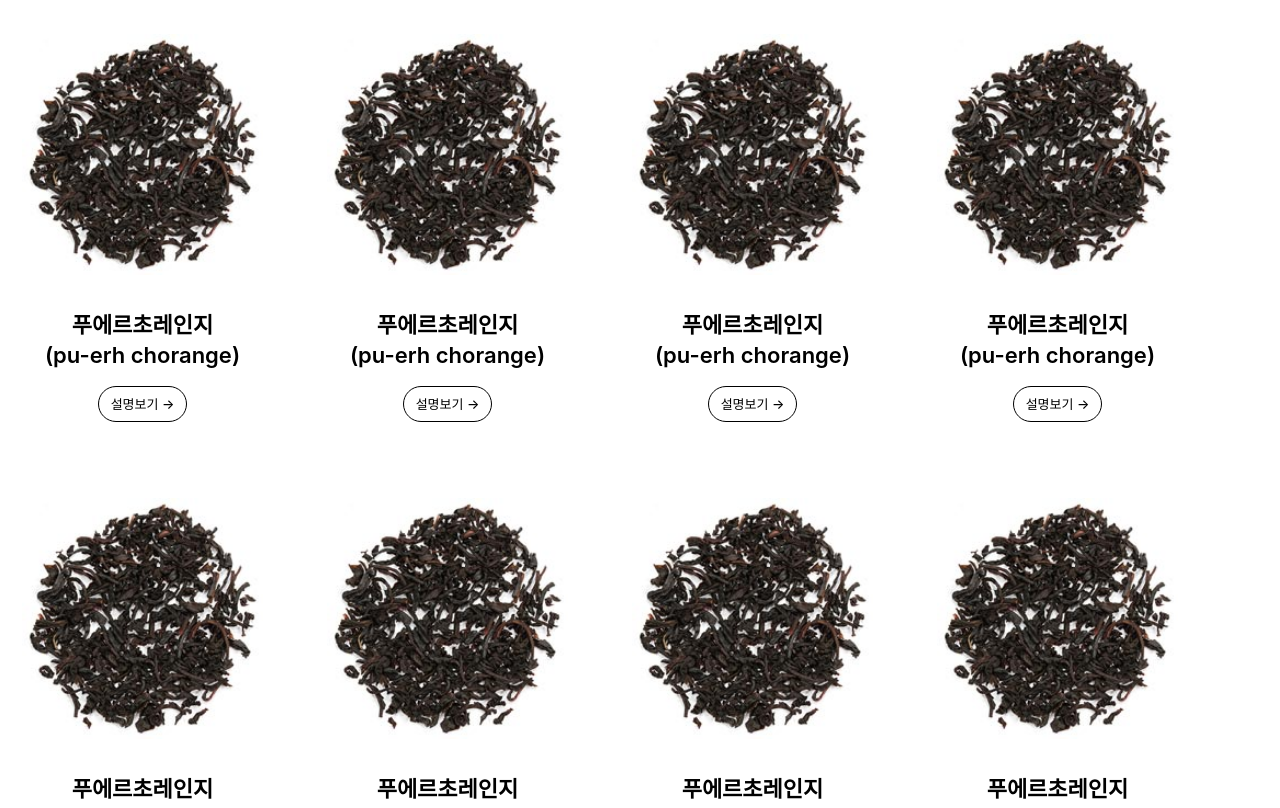
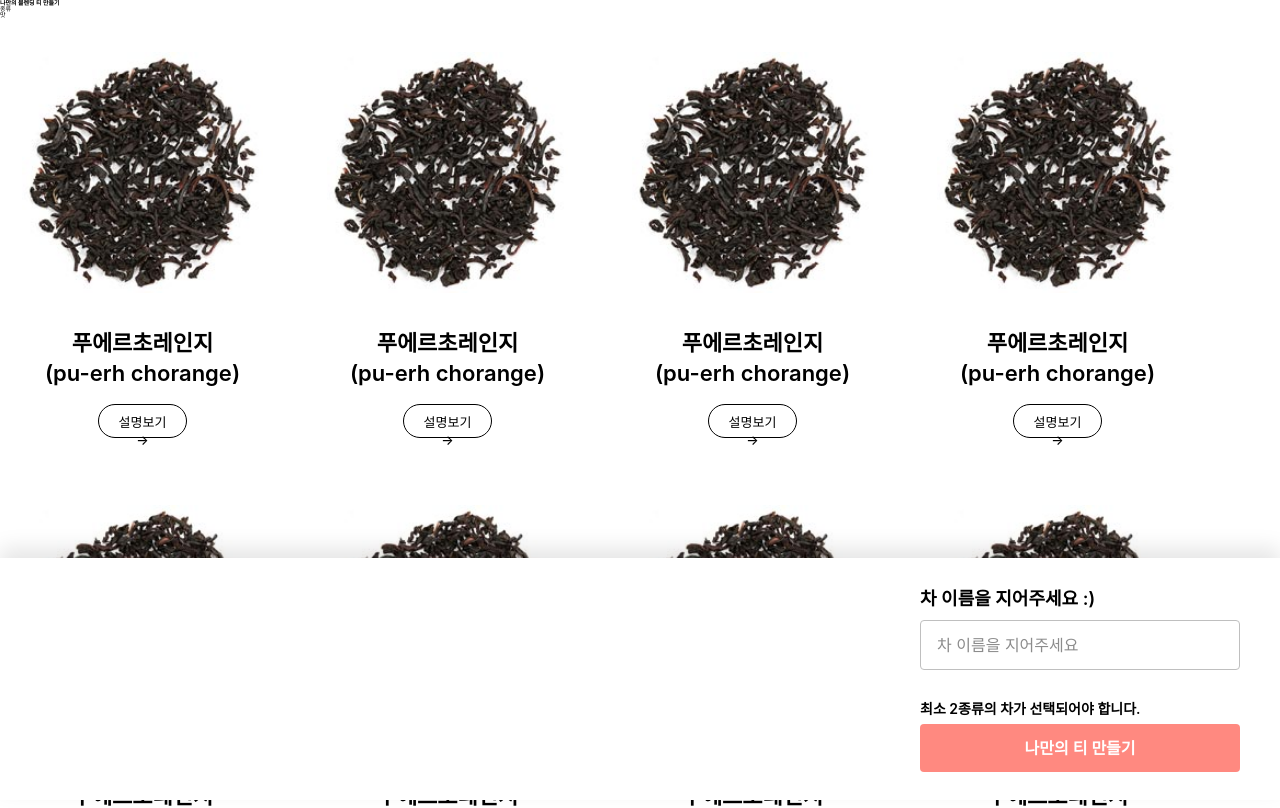
Before and after one commit to Tea-Bliss/FE_Tea_Bliss, a Next.js app: page /my-blending in a window 1280 px wide. Shown: the top 808 px of the page. Built offline with nearby package versions, Linux system fonts and the light colour scheme.

Commit message:
feat: footer 임시 완성

```diff
--- a/src/app/my-blending/MyBlendingPage.module.scss
+++ b/src/app/my-blending/MyBlendingPage.module.scss
@@ -0,0 +1,11 @@
+.main {
+  margin-bottom: 24.4rem;
+
+  @include tablet {
+    margin-bottom: 45.2rem;
+  }
+
+  @include mobile {
+    margin-bottom: 22.367rem;
+  }
+}
--- a/src/app/my-blending/page.tsx
+++ b/src/app/my-blending/page.tsx
@@ -1,23 +1,36 @@
 import TeaCardList from '@/components/myBlending/TeaCardList';
 import styles from '@/app/my-blending/MyBlendingPage.module.scss';
 import classNames from 'classnames/bind';
+import FixedBottomBar from '@/components/myBlending/FixedBottomBar';
 
 const cn = classNames.bind(styles);
 
 export default function MyBlendingPage() {
   return (
-    <main>
-      {/** 분류 섹션 */}
+    <>
+      <main className={cn('main')}>
+        {/** 분류 라벨*/}
         <section>
+          <h1>나만의 블렌딩 티 만들기</h1>
+          <div>
+            <p>종류</p>
             <ol></ol>
+          </div>
+          <div>
+            <p>맛</p>
             <ol></ol>
+          </div>
         </section>
-      {/** 카드리스트 섹션 */}
+        {/** 카드리스트 */}
         <section>
           <TeaCardList />
         </section>
-      {/** 조합 섹션 */}
-      <section></section>
       </main>
+
+      {/** 차 블렌딩 조합식 */}
+      <footer>
+        <FixedBottomBar />
+      </footer>
+    </>
   );
 }
--- /dev/null
+++ b/src/components/myBlending/FixedBottomBar/FixedBottomBar.module.scss
@@ -0,0 +1,97 @@
+.bottomBar {
+  @include flexSort(row, space-between, center, null);
+  padding: 2.8rem 4rem;
+  box-shadow: 0 -1rem 2rem rgba(0, 0, 0, 0.1);
+  position: fixed;
+  right: 0;
+  bottom: 0;
+  left: 0;
+  z-index: 2;
+  background-color: $black-1;
+
+  .dragArea {
+    display: none;
+
+    .dragIcon {
+      margin: 1.2rem 0; /* 상하 여백 설정 */
+      border: 0;
+      width: 2.4rem;
+      height: 0.32rem;
+      background-color: #d9d9d9;
+      border-radius: 0.5rem;
+    }
+  }
+
+  .firstArea {
+    width: 59.1rem;
+    height: 18.1rem;
+  }
+
+  .secondArea {
+    @include flexSort(column, null, null, 2.8rem);
+    width: 32rem;
+
+    .teaName {
+      @include flexSort(column, null, null, 0.8rem);
+
+      .labelName {
+        @include font(1.8rem, 600, 2.6rem);
+      }
+
+      .teaNameInput {
+        padding: 1.2rem 1.6rem;
+        border: 0.12rem solid $black-6;
+        width: 100%;
+        border-radius: 4px;
+        @include font(1.6rem, 400, 2.4rem);
+
+        &:focus {
+          border-color: $orange-5;
+        }
+
+        &::placeholder {
+          color: $black-7;
+        }
+      }
+    }
+
+    .submit {
+      @include flexSort(column, null, null, 0.4rem);
+
+      .message {
+        @include font(1.4rem, 600, 2.2rem);
+      }
+
+      .submitButton {
+        width: 100%;
+      }
+    }
+  }
+
+  @include tablet {
+    @include flexSort(column, null, null, 2.4rem);
+    padding: 2.8rem 2rem;
+
+    .firstArea {
+      width: 100%;
+      height: 18.8rem;
+    }
+
+    .secondArea {
+      width: 100%;
+    }
+  }
+
+  @include mobile {
+    padding: 1.2rem 2rem;
+    border-radius: 2.4rem 2.4rem 0 0;
+
+    .dragArea {
+      display: block;
+    }
+
+    .firstArea {
+      height: 15.167rem;
+    }
+  }
+}
--- /dev/null
+++ b/src/components/myBlending/FixedBottomBar/index.tsx
@@ -0,0 +1,32 @@
+'use client';
+
+import Button from '@/components/common/Button';
+import styles from '@/components/myBlending/FixedBottomBar/FixedBottomBar.module.scss';
+import classNames from 'classnames/bind';
+
+const cn = classNames.bind(styles);
+
+export default function FixedBottomBar() {
+  return (
+    <div className={cn('bottomBar')}>
+      <div className={cn('dragArea')}>
+        <hr className={cn('dragIcon')} />
+      </div>
+
+      <div className={cn('firstArea')}>{/** 티 조합 컴포넌트 추가 예정(스타일 미정으로 공란) */}</div>
+
+      <div className={cn('secondArea')}>
+        <div className={cn('teaName')}>
+          <label className={cn('labelName')}>{'차 이름을 지어주세요 :)'}</label>
+          <input className={cn('teaNameInput')} placeholder="차 이름을 지어주세요" />
+        </div>
+        <div className={cn('submit')}>
+          <p className={cn('message')}>최소 2종류의 차가 선택되어야 합니다.</p>
+          <Button shape="square" color="red" className={cn('submitButton')}>
+            나만의 티 만들기
+          </Button>
+        </div>
+      </div>
+    </div>
+  );
+}
--- a/src/components/myBlending/TeaCardList/TeaCard/AddRemoveIcon/AddRemoveIcon.module.scss
+++ b/src/components/myBlending/TeaCardList/TeaCard/AddRemoveIcon/AddRemoveIcon.module.scss
@@ -5,8 +5,8 @@
   background-color: $orange-5;
   border-radius: 2rem;
 
-  &.plusIcon::before,
-  &.plusIcon::after {
+  &::before,
+  &::after {
     position: absolute;
     top: 44%;
     left: 44%;
@@ -14,18 +14,41 @@
     content: '';
   }
 
-  &.plusIcon::before {
+  &::before {
     margin-left: -1rem;
     width: 2.5rem;
     height: 0.5rem;
     border-radius: 0.5rem;
   }
 
-  &.plusIcon::after {
+  &::after {
     margin-top: -1rem;
     width: 0.5rem;
     height: 2.5rem;
     border-radius: 0.5rem;
+  }
+
+  @include mobile {
+    width: 3rem;
+    height: 3rem;
+
+    &::before,
+    &::after {
+      top: 43%;
+      left: 43%;
+    }
+
+    &::before {
+      margin-left: -0.8rem;
+      width: 2rem;
+      height: 0.4rem;
+    }
+
+    &::after {
+      margin-top: -0.75rem;
+      width: 0.4rem;
+      height: 2rem;
+    }
   }
 }
 
@@ -36,7 +59,7 @@
   background-color: #b4d7fe;
   border-radius: 2rem;
 
-  &.minusIcon::before {
+  &::before {
     margin-left: -1rem;
     position: absolute;
     top: 44%;
@@ -47,4 +70,17 @@
     content: '';
     border-radius: 0.5rem;
   }
+
+  @include mobile {
+    width: 3rem;
+    height: 3rem;
+
+    &::before {
+      top: 43%;
+      left: 43%;
+      margin-left: -0.8rem;
+      width: 2rem;
+      height: 0.4rem;
+    }
+  }
 }
--- a/src/components/myBlending/TeaCardList/TeaCard/TeaCard.module.scss
+++ b/src/components/myBlending/TeaCardList/TeaCard/TeaCard.module.scss
@@ -1,12 +1,10 @@
 .teaCard {
-  display: flex;
-  gap: 1.6rem;
-  align-items: center;
-  flex-direction: column;
+  @include flexSort(column, null, center, 1.6rem);
   padding: 1.2rem 2rem 2rem 2rem;
   border: 0.2rem solid $black-1;
   position: relative;
   width: 28.5rem;
+  height: 44.3rem;
   border-radius: 1.2rem;
 
   &.picked {
@@ -49,4 +47,65 @@
     top: -1.2rem;
     left: 46%;
   }
+
+  .moreInfoButton {
+    width: 8.9rem;
+    height: 3.4rem;
+  }
+
+  @include tablet {
+    gap: 1.86rem;
+    padding: 0.96rem 1.6rem 1.6rem 1.6rem;
+    width: 22.9rem;
+    height: 35.9rem;
+
+    .imgContainer {
+      height: 22.9rem;
+
+      .addRemoveIcon {
+        top: 40%;
+        left: 40%;
+      }
+    }
+
+    .name {
+      @include font(1.8rem, 600, 2.6rem);
+    }
+
+    .checkIcon {
+      left: 45%;
+    }
+
+    .moreInfoButton {
+      padding: 0.64rem 0.96rem;
+      width: 7.4rem;
+      height: 2.7rem;
+      @include font(1.1rem, 400, 1.4rem);
+    }
+  }
+
+  @include mobile {
+    gap: 0.887rem;
+    padding: 0.66rem 1.1rem 1.1rem 1.1rem;
+    width: 15.8rem;
+    height: 25.6rem;
+
+    .imgContainer {
+      height: 15.8rem;
+    }
+
+    .name {
+      @include font(1.4rem, 600, 2rem);
+    }
+
+    .checkIcon {
+      left: 44%;
+    }
+
+    .moreInfoButton {
+      padding: 0.44rem 0.66rem;
+      width: 6.7rem;
+      height: 2.3rem;
+    }
+  }
 }
--- a/src/components/myBlending/TeaCardList/TeaCard/index.tsx
+++ b/src/components/myBlending/TeaCardList/TeaCard/index.tsx
@@ -39,7 +39,7 @@ export default function TeaCard({ data }: TeaCardProps) {
         <br />
         {`(${data.name.split('(')[1]}`}
       </div>
-      <Button shape="round" color="white">
+      <Button shape="round" color="white" className={cn('moreInfoButton')}>
         설명보기 →
       </Button>
       {picked && <CheckIcon className={cn('checkIcon')} />}
--- a/src/components/myBlending/TeaCardList/TeaCardList.module.scss
+++ b/src/components/myBlending/TeaCardList/TeaCardList.module.scss
@@ -1,5 +1,4 @@
 .cardList {
-  display: flex;
+  @include flexSort(row, null, null, 1rem 2rem);
   flex-wrap: wrap;
-  gap: 2rem;
 }
```
Lines whose indentation alone changed are shown as unchanged.
